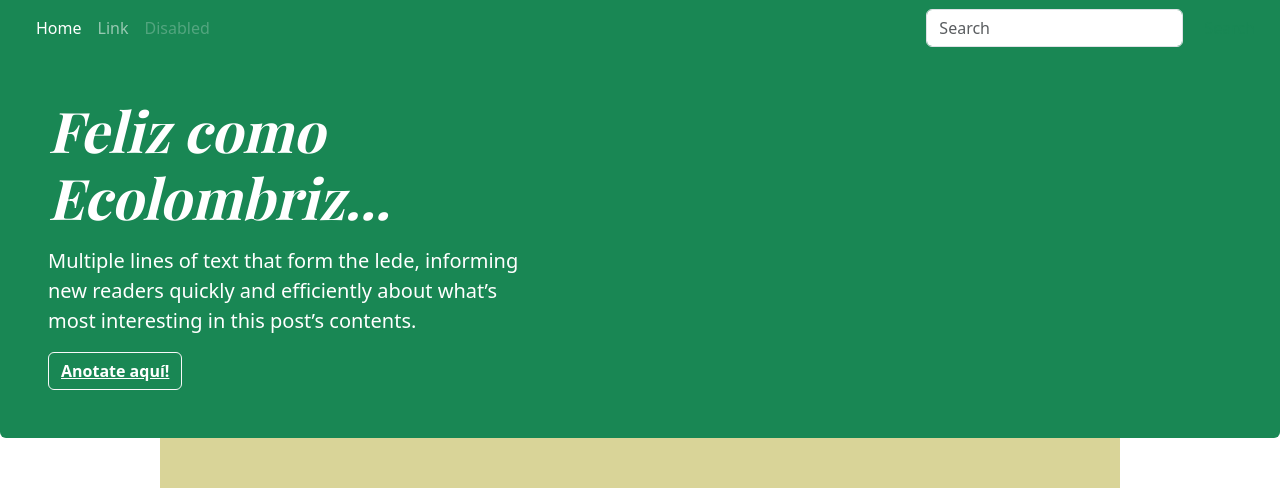
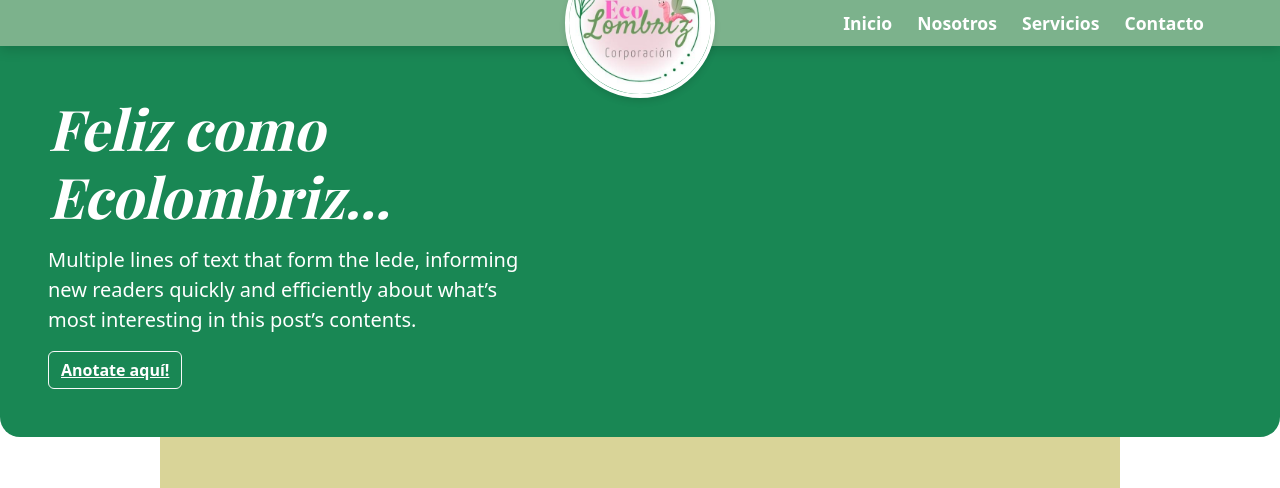
Before and after one commit to ElfoAlienigena/Ecolombriz_webpage, a React (Create React App) app in the folder ecolombriz/: page / in a window 1280 px wide. Shown: the top 488 px of the page. Built offline with nearby package versions, Linux system fonts and the light colour scheme.

Commit message:
arreglos logo

```diff
--- a/ecolombriz/src/App.css
+++ b/ecolombriz/src/App.css
@@ -71,3 +71,18 @@
     width: 50%;
   }
 }
+
+/* Asegúrate de que tu sección principal se llame 'hero' o usa la etiqueta 'main' */
+.heroBlock, main {
+    margin-top: 0 !important; /* Fuerza a quitar el espacio de arriba */
+    padding-top: 0; /* A veces el padding también separa */
+
+    /* Opcional: Si quieres que la imagen del hero toque el header perfectamente */
+    display: block;
+}
+
+/* También reseteamos el body por si acaso el navegador agrega margen */
+body {
+    margin: 0;
+    padding: 0;
+}
--- a/ecolombriz/src/App.js
+++ b/ecolombriz/src/App.js
@@ -7,13 +7,14 @@
 import Valores from './valores.js';
 import HeroBlock from './heroBlock.js';
 import Rrss from './rrss.js';
+import Header2 from './neuvoHeader.js';
 
 function App() {
   return (
     <div className="App">
-      <Header />
+      <Header2 />
 
-      <main className="mt-5">
+      <main className="">
         <HeroBlock />
 
         <Slider />
--- /dev/null
+++ b/ecolombriz/src/header.css
@@ -0,0 +1,139 @@
+/* =========================================
+   ESTILOS BASE DEL HEADER (Se aplica a todo)
+   ========================================= */
+.main-header {
+    background-color: #7cb28c; /* O el color de fondo que uses */
+    padding: 10px 0;
+    box-shadow: 0 4px 12px rgba(0,0,0,0.15);
+    position: relative;
+    z-index: 1000;
+    margin-bottom: 0;
+}
+
+.header-content {
+    display: flex;
+    align-items: center;
+    /* Esto empuja el menú a la derecha en escritorio */
+    justify-content: flex-end;
+    position: relative; /* Necesario para el centrado absoluto del logo */
+    width: 90%;
+    margin: 0 auto;
+    max-width: 1200px;
+}
+
+/* Estilos del botón que contiene el logo */
+.logo-toggle-btn {
+    background: none;
+    border: none;
+    padding: 0;
+    z-index: 1001; /* Que siempre esté por encima del menú desplegable */
+}
+
+/* Estilos de la IMAGEN del logo (Bonita y redonda) */
+.logo-img {
+    height: 150px; /* Ajusta este tamaño a tu gusto en escritorio */
+    width: auto;
+    border-radius: 50%; /* ESTO LO HACE REDONDO */
+    border: 4px solid #ffffff;
+    box-shadow: 0 4px 6px rgba(0,0,0,0.1); /* Sombra a la imagen */
+    transition: transform 0.3s ease;
+}
+
+/* Estilos base del menú de navegación */
+.main-nav ul {
+    display: flex;
+    list-style: none;
+    margin: 0;
+    padding: 0;
+    gap: 25px; /* Espacio entre enlaces */
+}
+
+.main-nav a {
+    text-decoration: none;
+    color: #ffffff;
+    font-weight: 600;
+    font-size: 1.1rem;
+    transition: opacity 0.3s;
+}
+
+.main-nav a:hover {
+    opacity: 0.8; /* Efecto suave al pasar el mouse */
+}
+
+/* =========================================
+   ESTILOS ESPECÍFICOS PARA ESCRITORIO
+   (Pantallas mayores a 769px)
+   ========================================= */
+@media (min-width: 769px) {
+    /* Truco para centrar absolutamente el logo en el medio del header */
+    .logo-toggle-btn {
+        position: absolute;
+        left: 50%;
+        top: 50%;
+        transform: translate(-50%, -50%);
+        cursor: default; /* En escritorio no parece un botón */
+    }
+}
+
+/* =========================================
+   ESTILOS PARA CELULAR / TABLET
+   (Pantallas menores a 768px)
+   ========================================= */
+@media (max-width: 768px) {
+    .header-content {
+        /* En celular, el logo va a la izquierda */
+        justify-content: flex-start;
+    }
+
+    /* El logo se hace un poco más pequeño en celular y el cursor es una manito */
+    .logo-img {
+        height: 60px;
+        cursor: pointer;
+    }
+
+    /* Efecto al tocar el logo en celular */
+    .logo-toggle-btn:active .logo-img {
+        transform: scale(0.95);
+    }
+
+    /* OCULTAR EL MENÚ DE NAVEGACIÓN POR DEFECTO */
+    .main-nav {
+        position: fixed;
+        top: 0;
+        left: 0;
+        width: 100%;
+        height: 100vh; /* Pantalla completa */
+        background-color: rgba(255, 255, 255, 0.98); /* Fondo casi blanco */
+        display: flex;
+        justify-content: center;
+        align-items: center;
+        /* Lo ocultamos visualmente y funcionalmente */
+        opacity: 0;
+        visibility: hidden;
+        transition: all 0.4s ease-in-out;
+        z-index: 999;
+    }
+
+    .main-nav a {
+        color: #2E7D32; /* Letras verdes en el menú móvil */
+        font-size: 1.8rem;
+    }
+
+    /* ESTA ES LA CLASE QUE AGREGARÁ JAVASCRIPT PARA MOSTRAR EL MENÚ */
+    .main-nav.activo {
+        opacity: 1;
+        visibility: visible;
+    }
+
+    .main-nav ul {
+        flex-direction: column; /* Enlaces uno debajo del otro */
+        text-align: center;
+        gap: 40px;
+        font-size: 1.5rem;
+    }
+
+    .main-nav.activo {
+        opacity: 1;
+        visibility: visible;
+    }
+}
--- a/ecolombriz/src/heroBlock.js
+++ b/ecolombriz/src/heroBlock.js
@@ -3,7 +3,7 @@
 
 function HeroBlock() {
     return (
-        <div className="text-start p-4 p-md-5 text-white rounded bg-success">
+        <div className="text-start p-5 text-white bg-success" style={{borderRadius: "0 0 20px 20px"}}>
           <div className="col-md-5 px-0">
             <h1 className="display-4 fst-italic">Feliz como Ecolombriz...</h1>
             <p className="lead my-3">Multiple lines of text that form the lede, informing new readers quickly and efficiently about what’s most interesting in this post’s contents.</p>
--- /dev/null
+++ b/ecolombriz/src/neuvoHeader.js
@@ -0,0 +1,50 @@
+import React, { useState } from 'react';
+import './header.css'; // Asegúrate de importar tu CSS aquí (o donde lo tengas)
+import logo from '/Users/ami/Documents/web design/Ecolombriz/ecolombriz/src/ecolombriz_logo.jpg'; // Ajusta la ruta a tu imagen
+
+function Header2() {
+  // Creamos una variable de estado.
+  // menuAbierto: es true o false.
+  // setMenuAbierto: es la función para cambiar ese valor.
+  const [menuAbierto, setMenuAbierto] = useState(false);
+
+  // Función para alternar (abrir/cerrar)
+  const toggleMenu = () => {
+    setMenuAbierto(!menuAbierto);
+  };
+
+  return (
+    <header className="main-header">
+      <div className="container header-content">
+
+        {/* El botón ahora tiene un evento "onClick" de React.
+            Al hacer clic, ejecuta toggleMenu.
+        */}
+        <button
+            className="logo-toggle-btn"
+            onClick={toggleMenu}
+            aria-label="Abrir menú"
+        >
+          <img src={logo} alt="Ecolombriz Logo" className="logo-img" />
+        </button>
+
+        {/* Aquí está la magia:
+            Si menuAbierto es true, la clase será "main-nav activo".
+            Si es false, la clase será solo "main-nav".
+        */}
+        <nav className={`main-nav ${menuAbierto ? 'activo' : ''}`} id="mainNav">
+          <ul>
+            {/* Agregamos onClick para que el menú se cierre al elegir una opción */}
+            <li><a href="#inicio" onClick={() => setMenuAbierto(false)}>Inicio</a></li>
+            <li><a href="#nosotros" onClick={() => setMenuAbierto(false)}>Nosotros</a></li>
+            <li><a href="#servicios" onClick={() => setMenuAbierto(false)}>Servicios</a></li>
+            <li><a href="#contacto" onClick={() => setMenuAbierto(false)}>Contacto</a></li>
+          </ul>
+        </nav>
+
+      </div>
+    </header>
+  );
+}
+
+export default Header2;
```
Also changed, not shown: ecolombriz/src/ecolombriz_logo.jpg (added).
